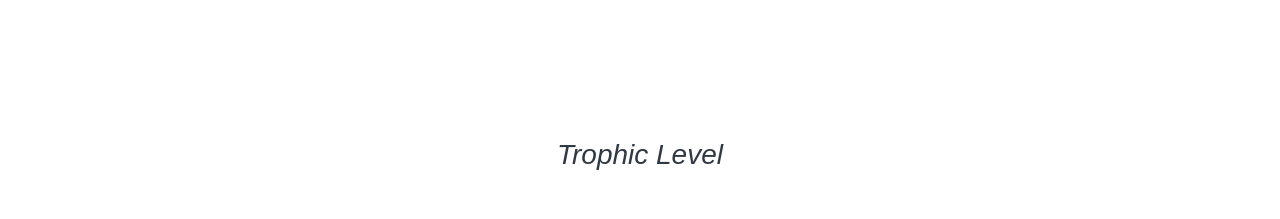
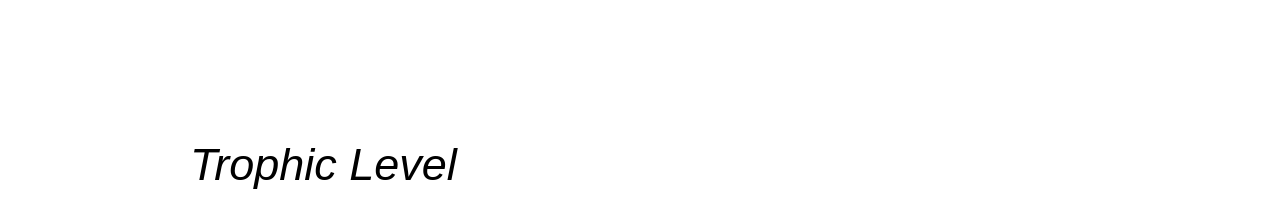
Before and after one commit to xossiane/javascript-oceandex, a Next.js app: page /trophic-level in a window 1280 px wide. Shown: the part 220-439 px from the top of the page. Built offline with nearby package versions, Linux system fonts and the light colour scheme; a web font is replaced by a local one.

Commit message:
Fix: import heading

```diff
--- a/pages/trophic-level/index.jsx
+++ b/pages/trophic-level/index.jsx
@@ -1,7 +1,7 @@
 // import Arrow from "@atoms/ArrowLeft";
 // import Background from "@atoms/Background";
 // import Button from "@atoms/Button";
-// import Heading from "@atoms/Heading";
+import Heading from "@atoms/Heading";
 import Text from "@atoms/Text";
 import Button from "@molecules/Button";
 import Card from "@molecules/Card";
@@ -14,15 +14,13 @@ export default function TrophicLevelPage() {
 
   return (
     <>
-
-        <Text
-          className={styles[`TrophicLevel__Title`]}
+        <Heading
           style="italic"
-          color="darkBlue"
-          size="XLarge"
+          color="black"
+          level="1"
         >
           Trophic Level
-        </Text>
+        </Heading>
         <Text className={styles[`TrophicLevel__Paragraph`]} size="large">
           Lorem ipsum dolor sit amet, consectetur adipiscing elit. Vivamus
           libero metus, fermentum et ex eu, vestibulum placerat enim. Ut turpis
@@ -107,9 +105,9 @@ export default function TrophicLevelPage() {
         </div>
 
         <div className={styles[`TrophicLevel__ContainerImage`]}>
-          {selected === 'Deep Ocean' && <img src="/assets/images/foodChain/deepOceanDesktopjpg.jpg" alt="Deep ocean" />}
-          {selected === 'Arctic Ocean' && <img src="/assets/images/foodChain/arcticOceanDesktop.png" alt="Arctic Ocean" />}
-          {selected === 'Pelagic Ocean' && <img src="/assets/images/foodChain/pelagicOceanDesktop.png" alt="Pelagic ocean" />}
+          {selected === 'Deep Ocean' && <img src="/assets/images/foodChain/DeepOcean.png" alt="Deep ocean" />}
+          {selected === 'Arctic Ocean' && <img src="/assets/images/foodChain/ArticOcean.png" alt="Arctic Ocean" />}
+          {selected === 'Pelagic Ocean' && <img src="/assets/images/foodChain/PelagicOcean.png" alt="Pelagic ocean" />}
         </div>
 
   </>
```
